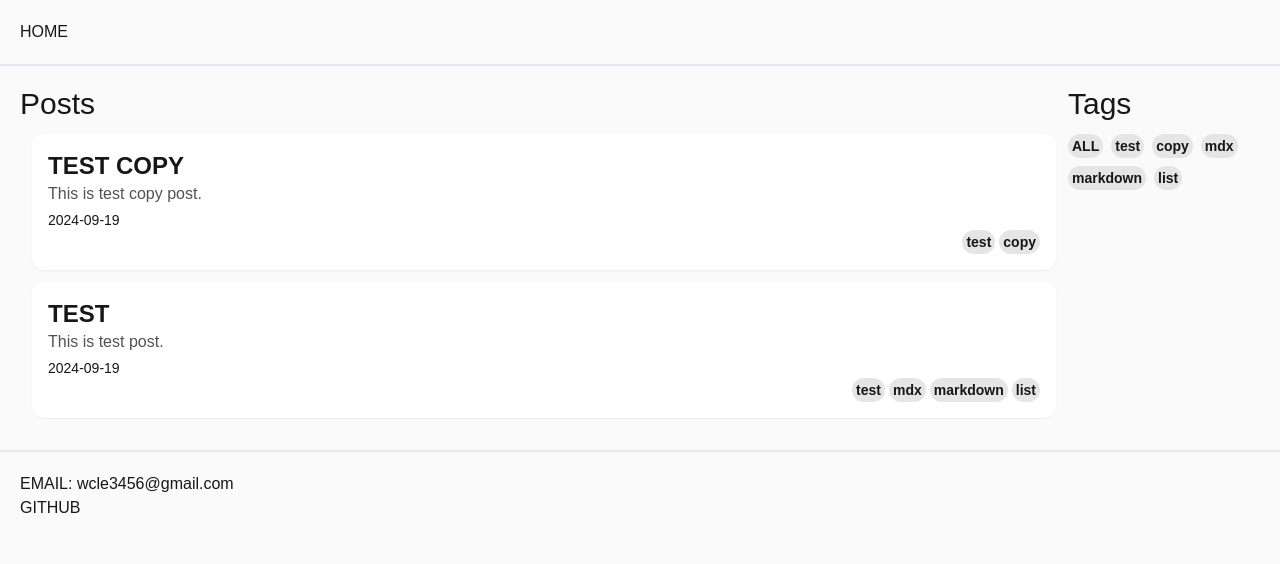
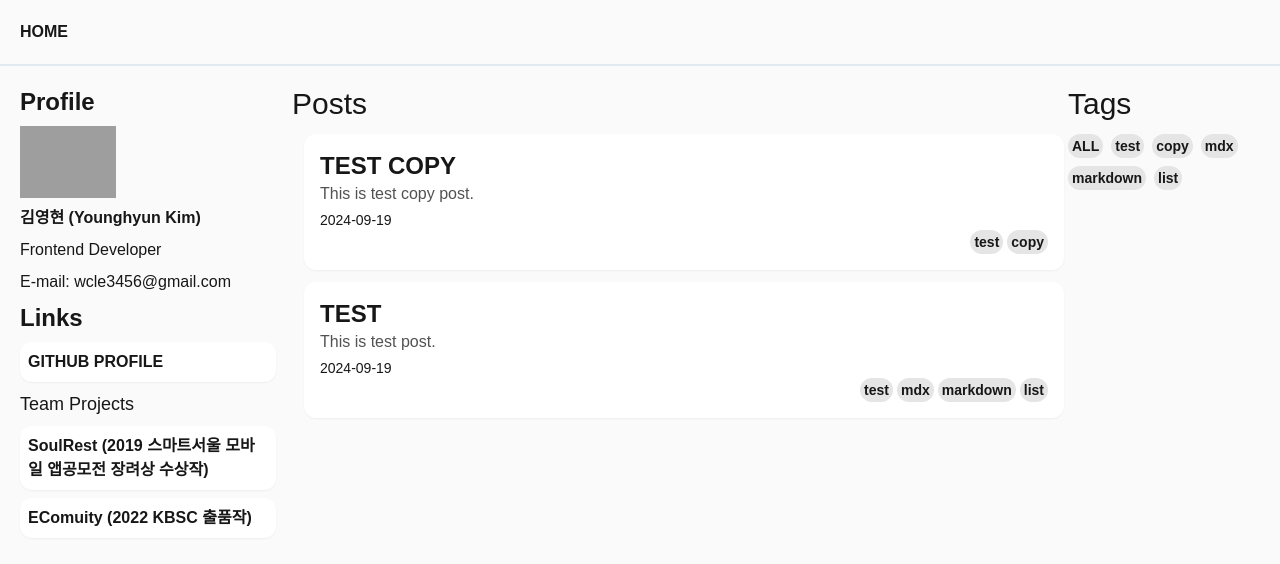
Before and after one commit to rdg1029/rdg1029.github.io, a Next.js app: page / in a window 1280 px wide. Shown: the top 564 px of the page. Built offline with nearby package versions, Linux system fonts and the light colour scheme; grey boxes are pictures that could not be loaded.

Commit message:
Update pages.index.tsx : Apply about component

```diff
--- a/src/pages/index.tsx
+++ b/src/pages/index.tsx
@@ -3,13 +3,14 @@ import { mdxFilePaths, getMdxData, FrontMatter } from "@/lib/mdx-utils";
 import { useState } from 'react';
 import PostList from '@/components/post-list';
 import PostTag from '@/components/post-tag';
+import About from '@/components/about';
 
 export const getStaticProps: GetStaticProps<{ postListAll: FrontMatter[], tagList: string[] }> = (async () => {
   const postListAll = await Promise.all(mdxFilePaths.map(async (fileName) => {
     const mdxSource = await getMdxData(`${fileName}`);
     return Object.assign(mdxSource.frontmatter, { id: fileName.replace(".mdx", "") }) as FrontMatter;
   }));
-  const tagList = Array.from(new Set(postListAll.map((data) => data.tag).reduce((acc, cur) => acc.concat(cur))));
+  const tagList = Array.from(new Set(postListAll.map((data) => data.tag).flat()));
   return { props: { postListAll, tagList } }
 });
 
@@ -20,7 +21,7 @@ export default function Home({ postListAll, tagList }: InferGetStaticPropsType<t
       <header className='p-5 border-2 border-x-0 border-t-0 border-b-slate-200'>
         <nav className='mx-auto flex items-center justify-between'>
           <div className='lg:flex-1'>
-            <a href='/'>HOME</a>
+            <a className='font-bold' href='/'>HOME</a>
           </div>
           <div className='flex lg:gap-x-12'>
             {/* <p>MENU1</p>
@@ -30,6 +31,9 @@ export default function Home({ postListAll, tagList }: InferGetStaticPropsType<t
         </nav>
       </header>
       <main className='flex flex-row gap-x-4 w-full m-auto p-5'>
+        <div className='grow-0'>
+          <About />
+        </div>
         <div className='grow'>
           <PostList list={postList} />
         </div>
@@ -37,10 +41,10 @@ export default function Home({ postListAll, tagList }: InferGetStaticPropsType<t
           <PostTag tagList={tagList} postListAll={postListAll} setPostList={setPostList} />
         </div>
       </main>
-      <footer className='p-5 border-2 border-x-0 border-b-0 border-t-slate-200'>
+      {/* <footer className='p-5 border-2 border-x-0 border-b-0 border-t-slate-200'>
         <div><p>EMAIL: wcle3456@gmail.com</p></div>
         <div><a href='https://github.com/rdg1029'>GITHUB</a></div>
-      </footer>
+      </footer> */}
     </div>
   );
 }
```
